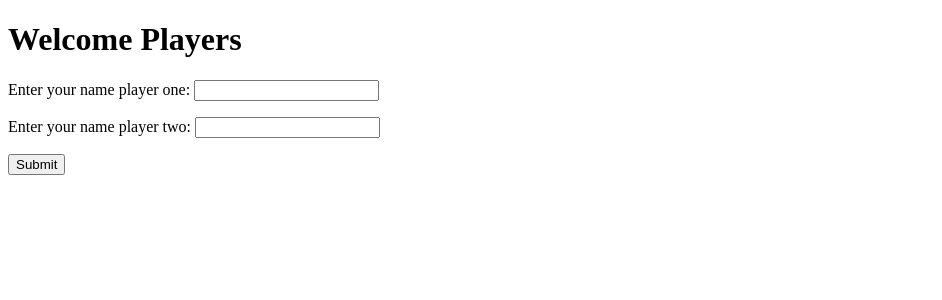
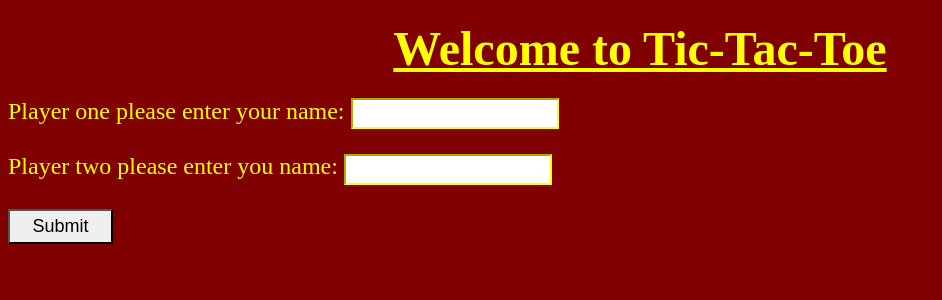
Before and after one commit to hello57748/Tic-Tac-Toe-Project, a Python web app: template tic-tac-toe/templates/register.html in a window 1280 px wide. Shown: the top 300 px of the page, without its empty margins (0-942 px from the left). Run offline with Jinja, Linux system fonts and the light colour scheme; the template is opened without the code that fills it, so the values that code supplies are empty.

Commit message:
home page design

```diff
--- a/tic-tac-toe/templates/register.html
+++ b/tic-tac-toe/templates/register.html
@@ -4,19 +4,20 @@
     <meta charset="utf-8">
     <title>Tic-Tac-Toe</title>
   </head>
-  <body>
-    <h1>Welcome Players</h1>
+  <body bgcolor="Maroon">
+
+    <h1><font size="10" color="yellow"><center><u>Welcome to Tic-Tac-Toe</u></center></font></h1>
 
   	<form method="post">
-  		<p>
-  			Enter your name player one:
-  			<input type="text" name="player_one_name">
+  		<p><font size="5" color="yellow">
+  			Player one please enter your name:
+  			<input style="height:25px;width:200px;font-size:Medium;border-color:yellow" type="text" name="player_one_name">
   		</p>
   		<p>
-  			Enter your name player two:
-  			<input type="text" name="player_two_name">
+  			Player two please enter you name:
+  			<input style="height:25px;width:200px;font-size:Medium;border-color:yellow" type="text" name="player_two_name">
   		</p>
-  		<input type="submit" value="Submit">
+  		<input style="height:35px;width:105px;font-size:Large;border-color:black" type="submit" value="Submit"></font>
   	</form>
 
 
```
